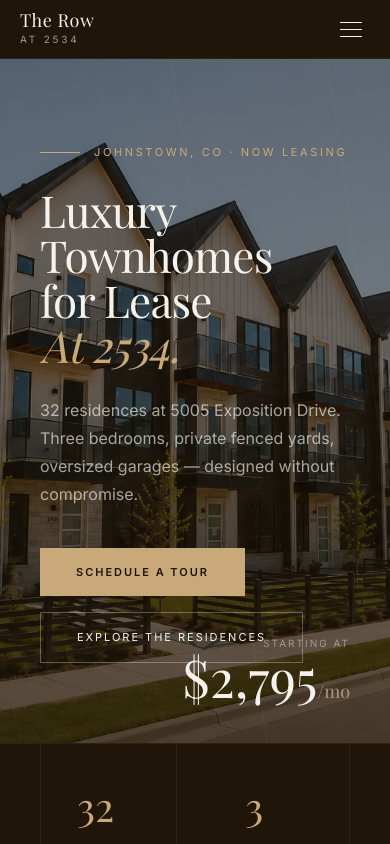
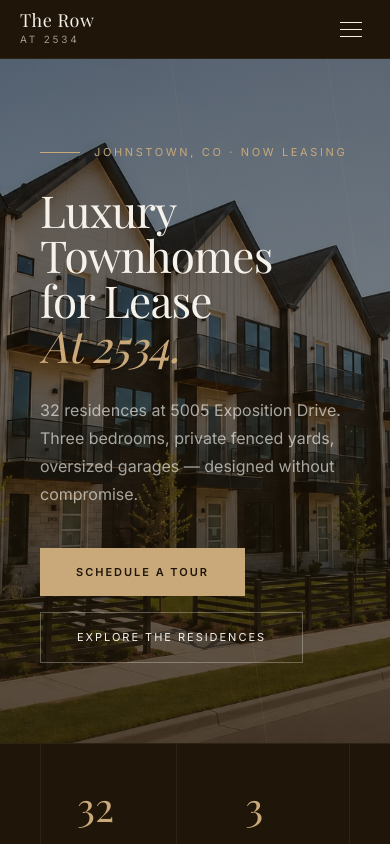
Before and after one commit to Waaberg/row-townhomes, a Next.js app: page / in a window 390 px wide. Shown: the top 844 px of the page. Built offline with nearby package versions, Linux system fonts and the light colour scheme; a web font is replaced by a local one.

Commit message:
Hide hero price tag on mobile

```diff
--- a/app/page.tsx
+++ b/app/page.tsx
@@ -588,7 +588,7 @@ export default function Home() {
           </div>
         </div>
 
-        <div style={{ position: 'absolute', right: 40, bottom: 40, textAlign: 'right' }}>
+        <div className="hide-mobile" style={{ position: 'absolute', right: 40, bottom: 40, textAlign: 'right' }}>
           <div style={{ fontFamily: "'Inter', sans-serif", fontSize: 10, letterSpacing: '.2em', textTransform: 'uppercase', color: '#A89887' }}>Starting At</div>
           <div style={{ fontFamily: "'Playfair Display', serif", fontSize: 52, color: '#F5F2EC', fontWeight: 300, lineHeight: 1 }}>$2,795<span style={{ fontSize: 18, color: '#A89887' }}>/mo</span></div>
         </div>
```
